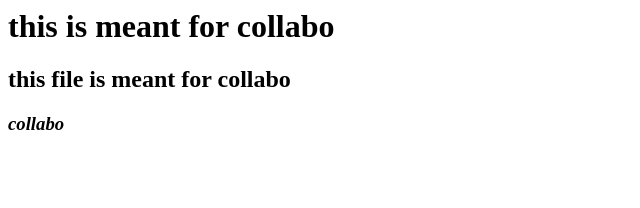
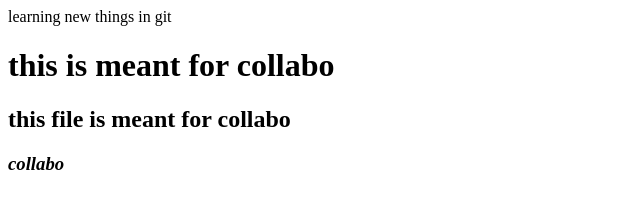
Before and after one commit to okolex72/collabo-, a plain HTML site: page index.html in a window 1280 px wide. Shown: the whole page, without its empty margins (0-640 px from the left). Drawn offline with Linux system fonts and the light colour scheme.

Commit message:
added newline

```diff
--- a/index.html
+++ b/index.html
@@ -2,7 +2,7 @@
 
 
 <html>
-
+learning new things in git
 <p> </p>
 
 <H1> this is meant for collabo </H1>
```
